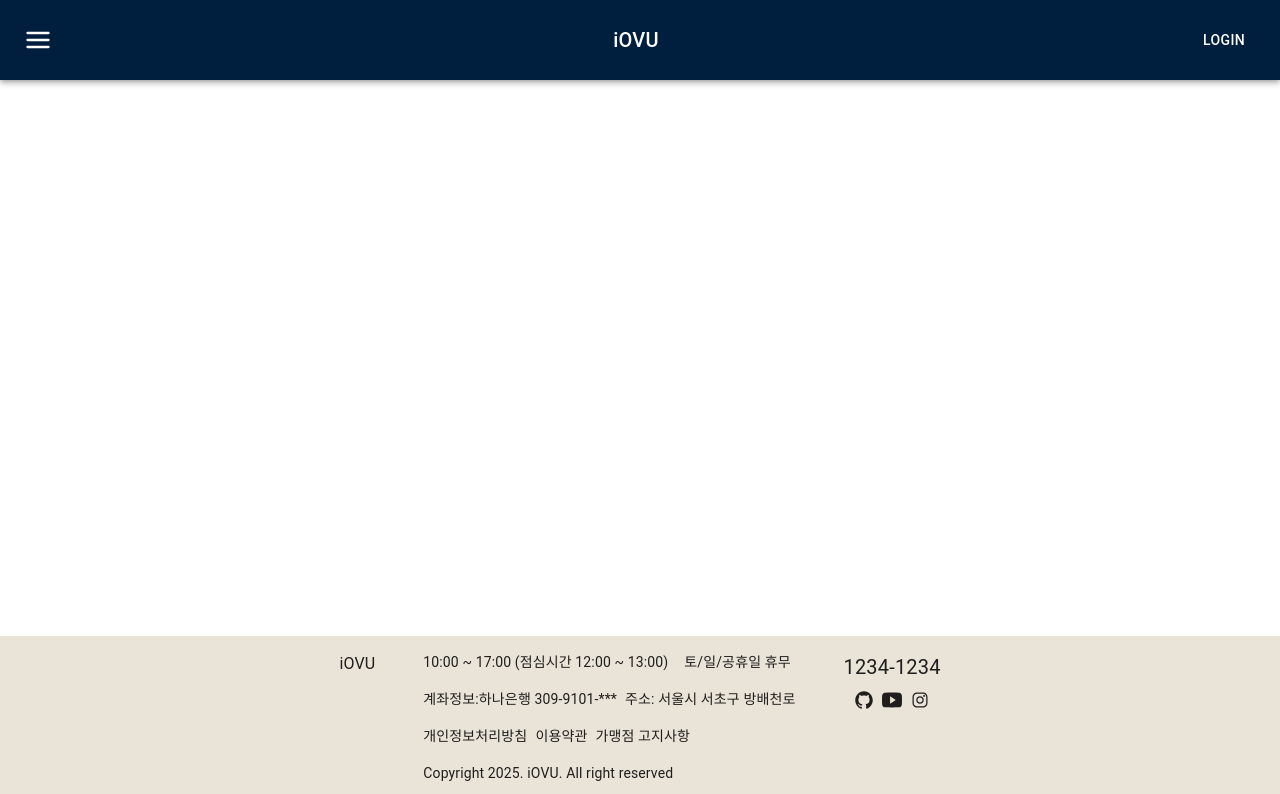
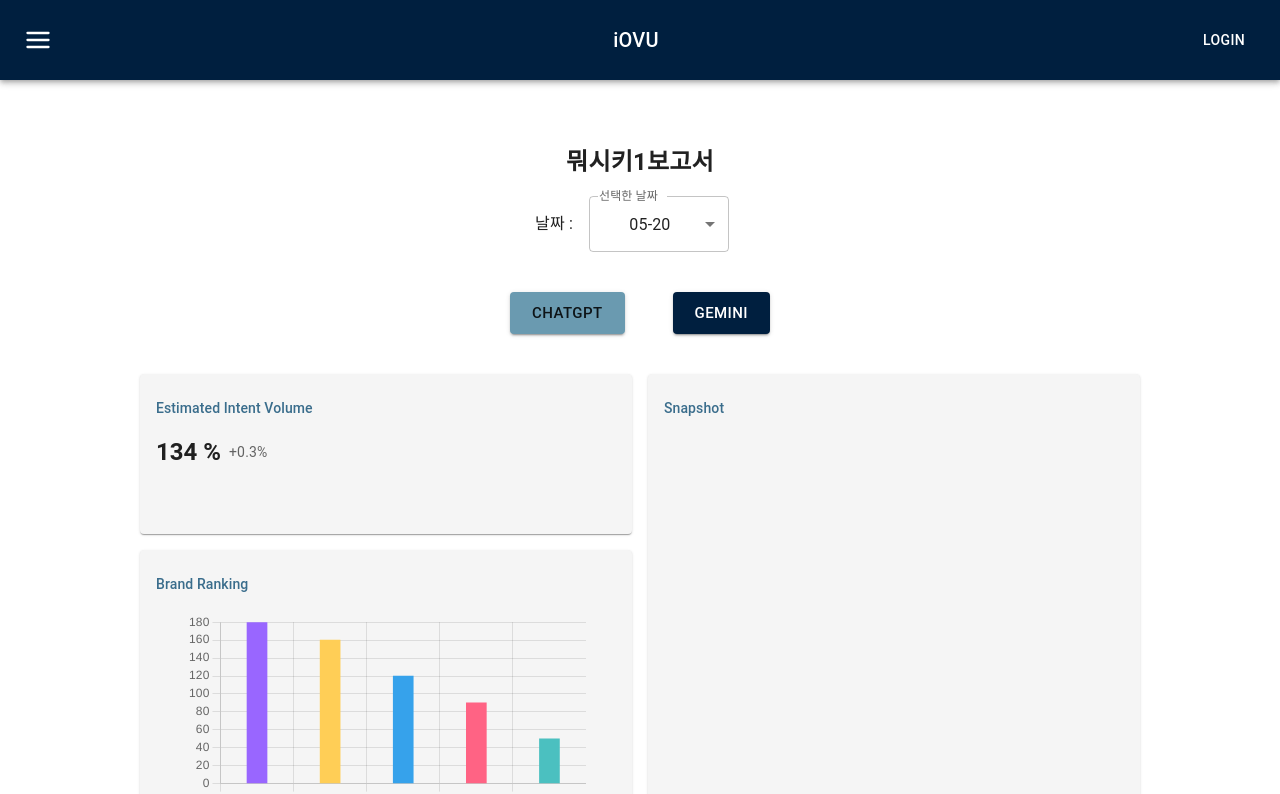
Before and after one commit to sunwook-dev/iOVU, a React (Create React App) app: page /report/1 in a window 1280 px wide. Shown: the top 794 px of the page. Built offline with nearby package versions, Linux system fonts and the light colour scheme.

Commit message:
페이지 연결 및 기타수정

```diff
--- a/src/component/layout/navBar/NavBar.jsx
+++ b/src/component/layout/navBar/NavBar.jsx
@@ -25,6 +25,7 @@ import { FiMenu } from "react-icons/fi";
 const NavBar = () => {
   const location = useLocation(); // 현재 경로 가져오기
   const isLandingPage = location.pathname === "/landing"; // LandingPage 여부 확인
+  const navigate = useNavigate();
 
   // 드로어 상태 관리
   const [isDrawerOpen, setIsDrawerOpen] = useState(false);
@@ -79,7 +80,19 @@ const NavBar = () => {
       <List>
         {["SEARCH", "REPORT LIST"].map((text, index) => (
           <ListItem key={text} disablePadding>
-            <ListItemButton>
+            <ListItemButton
+              onClick={() => {
+                if (text === "SEARCH") {
+                  // 검색 페이지로 이동
+                  navigate("/search");
+                } else if (text === "REPORT LIST") {
+                  // 리포트 리스트 페이지로 이동
+                  navigate("/reports");
+                }
+              }}
+            >
+              {/* <ListItemIcon>
+                {index % 2 === 0 ? <InboxIcon /> : <MailIcon />}
               {/* <ListItemIcon>
                 {index % 2 === 0 ? <InboxIcon /> : <MailIcon />}
               </ListItemIcon> */}
--- a/src/component/list/ReportsList.jsx
+++ b/src/component/list/ReportsList.jsx
@@ -10,42 +10,7 @@ import {
   DialogContent,
   DialogTitle,
 } from "@mui/material";
-
-const columns = [
-  { field: "prompt", headerName: "검색 프롬프트", width: 200 },
-  { field: "volume", headerName: "데이터 볼륨", width: 130 },
-  { field: "date", headerName: "날짜", width: 150 },
-  {
-    field: "actions",
-    headerName: "",
-    flex: 1,
-    renderCell: () => (
-      <Stack
-        direction="row"
-        spacing={1}
-        sx={{
-          display: "flex",
-          alignItems: "center",
-          justifyContent: "space-between",
-          width: "100%",
-          height: "100%",
-        }}
-      >
-        <Button variant="contained" size="small">
-          보고서
-        </Button>
-        <Button variant="contained" size="small">
-          컨설팅
-        </Button>
-        <Button variant="contained" size="small">
-          대시보드
-        </Button>
-      </Stack>
-    ),
-    sortable: false,
-    filterable: false,
-  },
-];
+import { useNavigate, useParams } from "react-router-dom";
 
 const initialRows = [
   { id: 1, prompt: "뭐시키1", volume: 11, date: "2025.01.01" },
@@ -61,6 +26,63 @@ const ReportsGrid = () => {
   const [openDialog, setOpenDialog] = useState(false); // 삭제 확인 다이얼로그 상태
   const [rowsToDelete, setRowsToDelete] = useState([]); // 삭제할 항목을 임시로 저장
   const pageSize = 2; // 한 페이지에 표시할 행 수
+
+  const navigate = useNavigate();
+  const params = useParams();
+
+  const columns = [
+    { field: "prompt", headerName: "검색 프롬프트", width: 200 },
+    { field: "volume", headerName: "데이터 볼륨", width: 130 },
+    { field: "date", headerName: "날짜", width: 150 },
+    {
+      field: "actions",
+      headerName: "",
+      flex: 1,
+      renderCell: (params) => (
+        <Stack
+          direction="row"
+          spacing={1}
+          sx={{
+            display: "flex",
+            alignItems: "center",
+            justifyContent: "space-between",
+            width: "100%",
+            height: "100%",
+          }}
+        >
+          <Button
+            variant="contained"
+            size="small"
+            onClick={() =>
+              navigate(`/report/${params.row.id}`, { state: params.row })
+            }
+          >
+            보고서
+          </Button>
+          <Button
+            variant="contained"
+            size="small"
+            // onClick={() => navigate(`/report/${params.row.id}/consulting`)}
+          >
+            컨설팅
+          </Button>
+          <Button
+            variant="contained"
+            size="small"
+            onClick={() =>
+              navigate(`/report/${params.row.id}/dashboard`, {
+                state: params.row,
+              })
+            }
+          >
+            대시보드
+          </Button>
+        </Stack>
+      ),
+      sortable: false,
+      filterable: false,
+    },
+  ];
 
   const handleDelete = () => {
     // if (selectionModel.length === 0) {
--- a/src/pages/Report.jsx
+++ b/src/pages/Report.jsx
@@ -18,16 +18,34 @@ import Analysis from "../component/report/Analysis";
 import CommonTitle from "../component/common/CommonTitle";
 import CommonButton from "../component/common/CommonButton";
 import { useState } from "react";
+import { useParams } from "react-router-dom";
+
+const initialRows = [
+  { id: 1, prompt: "뭐시키1", volume: 11, date: "2025.01.01" },
+  { id: 2, prompt: "뭐시키2", volume: 12, date: "2025.01.02" },
+  { id: 3, prompt: "뭐시키3", volume: 13, date: "2025.01.03" },
+  { id: 4, prompt: "뭐시키4", volume: 14, date: "2025.01.04" },
+];
+
+const initialItems = [
+  { id: 1, value: 6, date: "05-06" },
+  { id: 2, value: 13, date: "05-13" },
+  { id: 3, value: 20, date: "05-20" },
+];
 
 const Report = () => {
-  const [date, setDate] = useState("");
+  let lastValue = initialItems[initialItems.length - 1].value;
+  const [date, setDate] = useState(lastValue);
+  const { id } = useParams();
+  const [selectedModel, setSelectedModel] = useState("ChatGPT");
+
   return (
     <Container
       disableGutters
       maxWidth={false}
       sx={{ width: "1000px", height: "100%" }}
     >
-      <CommonTitle>${}보고서</CommonTitle>
+      <CommonTitle>{initialRows[id - 1].prompt}보고서</CommonTitle>
       <Box
         sx={{
           mb: 4,
@@ -58,15 +76,18 @@ const Report = () => {
             <Select
               label="선택한 날짜"
               id="demo-simple-select"
-              value=""
+              value={date}
+              onChange={(e) => setDate(e.target.value)}
               sx={{
                 mx: 2,
                 minWidth: 140,
               }}
             >
-              <MenuItem value={6}>05-06</MenuItem>
-              <MenuItem value={13}>05-13</MenuItem>
-              <MenuItem value={20}>05-20</MenuItem>
+              {initialItems.map((item) => (
+                <MenuItem key={item.id} value={item.value}>
+                  {item.date}
+                </MenuItem>
+              ))}
             </Select>
           </FormControl>
         </Box>
@@ -78,8 +99,18 @@ const Report = () => {
             columnGap: 4,
           }}
         >
-          <CommonButton color="third">ChatGPT</CommonButton>
-          <CommonButton>Gemini</CommonButton>
+          <CommonButton
+            color={selectedModel === "ChatGPT" ? "third" : "primary"}
+            onClick={() => setSelectedModel("ChatGPT")}
+          >
+            ChatGPT
+          </CommonButton>
+          <CommonButton
+            color={selectedModel === "Gemini" ? "third" : "primary"}
+            onClick={() => setSelectedModel("Gemini")}
+          >
+            Gemini
+          </CommonButton>
         </Box>
       </Box>
 
--- a/src/pages/lists/ReportsLists.jsx
+++ b/src/pages/lists/ReportsLists.jsx
@@ -2,8 +2,15 @@ import { Box, Container } from "@mui/material";
 import CommonTitle from "../../component/common/CommonTitle";
 import CommonButton from "../../component/common/CommonButton";
 import ReportsList from "../../component/list/ReportsList";
+import { useNavigate } from "react-router-dom";
 
 const Reports = () => {
+  const navigate = useNavigate();
+
+  const goToSearchPage = () => {
+    navigate("/search");
+  };
+
   return (
     <>
       <Container
@@ -17,7 +24,10 @@ const Reports = () => {
         <CommonTitle>검색 프롬프트트 모니터링</CommonTitle>
         <Container sx={{ py: 2 }} style={{ paddingTop: "0px" }}>
           <Box sx={{ display: "flex", justifyContent: "flex-end" }}>
-            <CommonButton style={{ marginRight: "0px" }}>
+            <CommonButton
+              style={{ marginRight: "0px" }}
+              onClick={goToSearchPage}
+            >
               보고서 이름 검색
             </CommonButton>
           </Box>
--- a/src/routes/router.js
+++ b/src/routes/router.js
@@ -16,8 +16,8 @@ const Router = () => {
       <Route path="/report/link-domain" element={<ReportLinkDomainPage />} />
       <Route path="/search" element={<SearchPage />} />
       <Route path="/reports" element={<ReportsLists />} />
-      <Route path="/reports/1/dashboard" element={<DashBoard />} />
-      <Route path="/report" element={<Report />} />
+      <Route path="/report/:id/dashboard" element={<DashBoard />} />
+      <Route path="/report/:id" element={<Report />} />
     </Routes>
   );
 };
```
